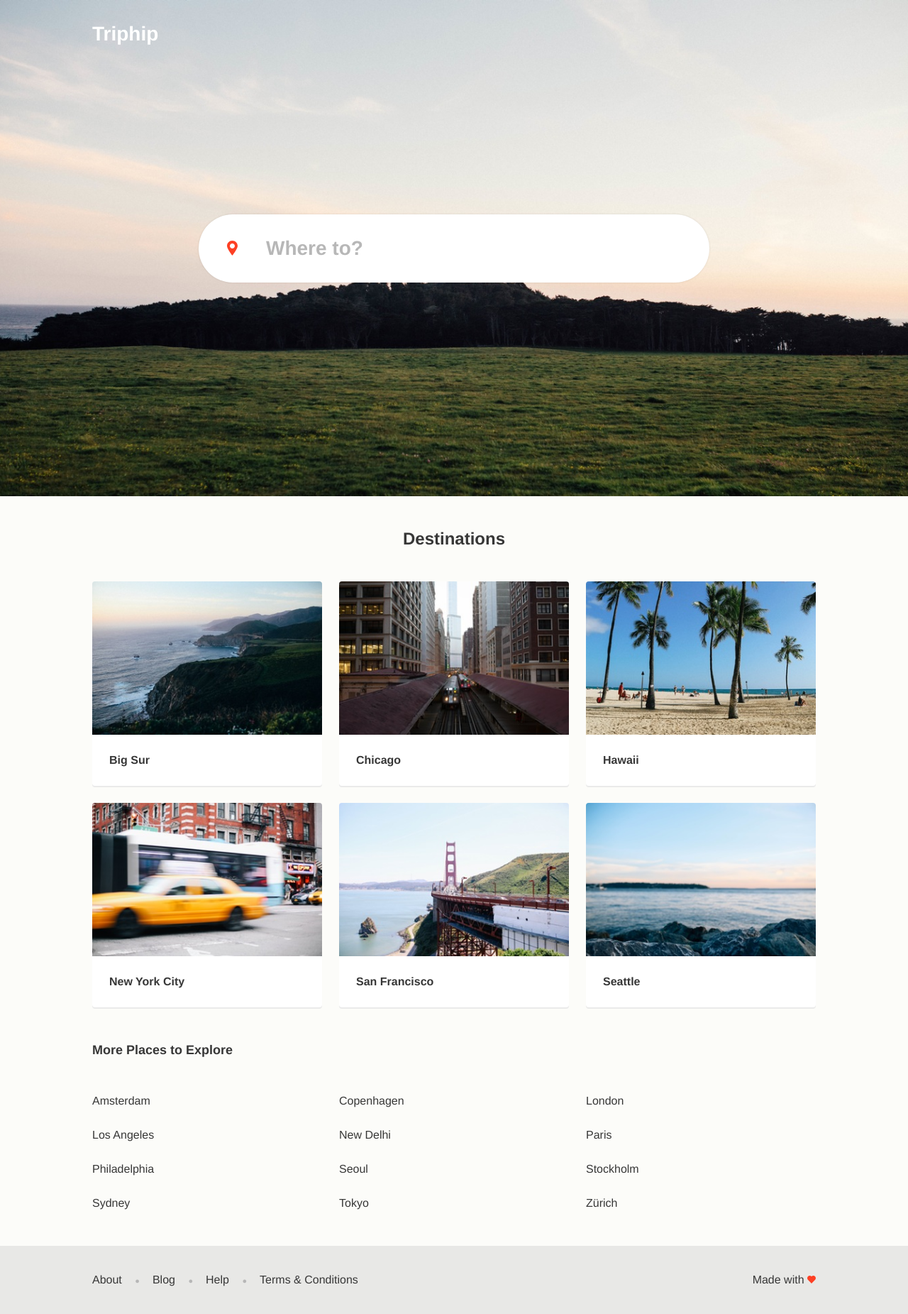
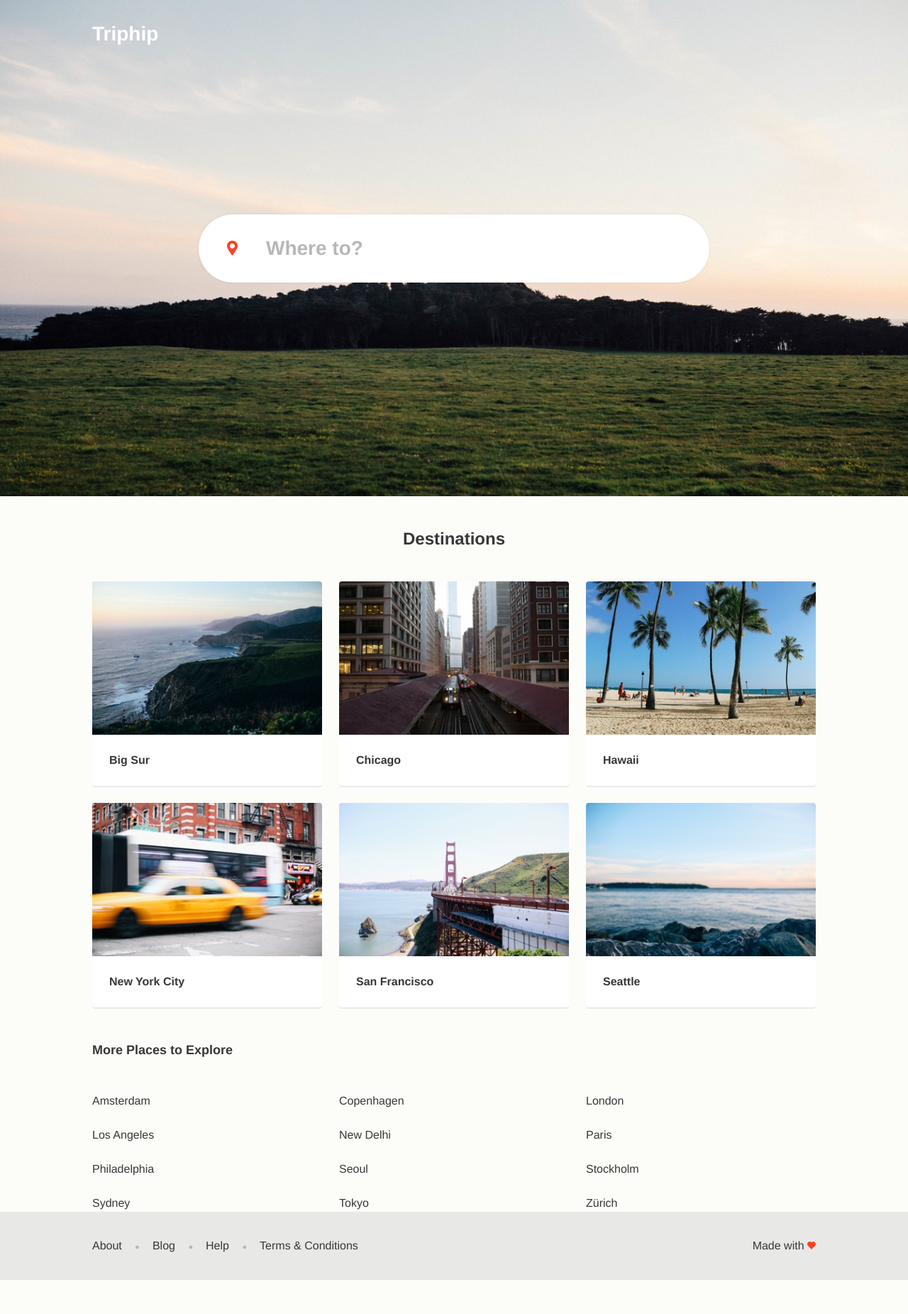
Before and after one commit to cesarfigueroa/triphip, a Jekyll site: the page built from index.html, in a window 1280 px wide. Shown: the whole page at 71% size. Built offline with Jekyll 4.4.1, drawn with Linux system fonts in a browser that asks for light colours; after the commit the page ends 1803 px from its top, so only the background shows below that.

Commit message:
Set footer offset on <main>

```diff
--- a/assets/stylesheets/_base.scss
+++ b/assets/stylesheets/_base.scss
@@ -12,13 +12,8 @@ body {
   color: $color-black;
   font: 100%/#{$line-height} 'freight-sans-pro', 'Helvetica Neue', Helvetica, Arial, sans-serif;
   height: 100%;
-  margin: 0 0 144px; // footer height + offset
+  margin: 0 0 96px; // footer height
   text-rendering: optimizeLegibility;
-}
-
-main {
-  margin-bottom: $margin-double;
-  padding: 0 $margin-offset;
 }
 
 main,
@@ -28,6 +23,11 @@ main,
   position: relative;
 }
 
+main {
+  margin-bottom: $margin-double;
+  padding: 0 $margin-offset;
+}
+
 .container {
   @extend %clearfix;
   padding: $margin-offset;
```
